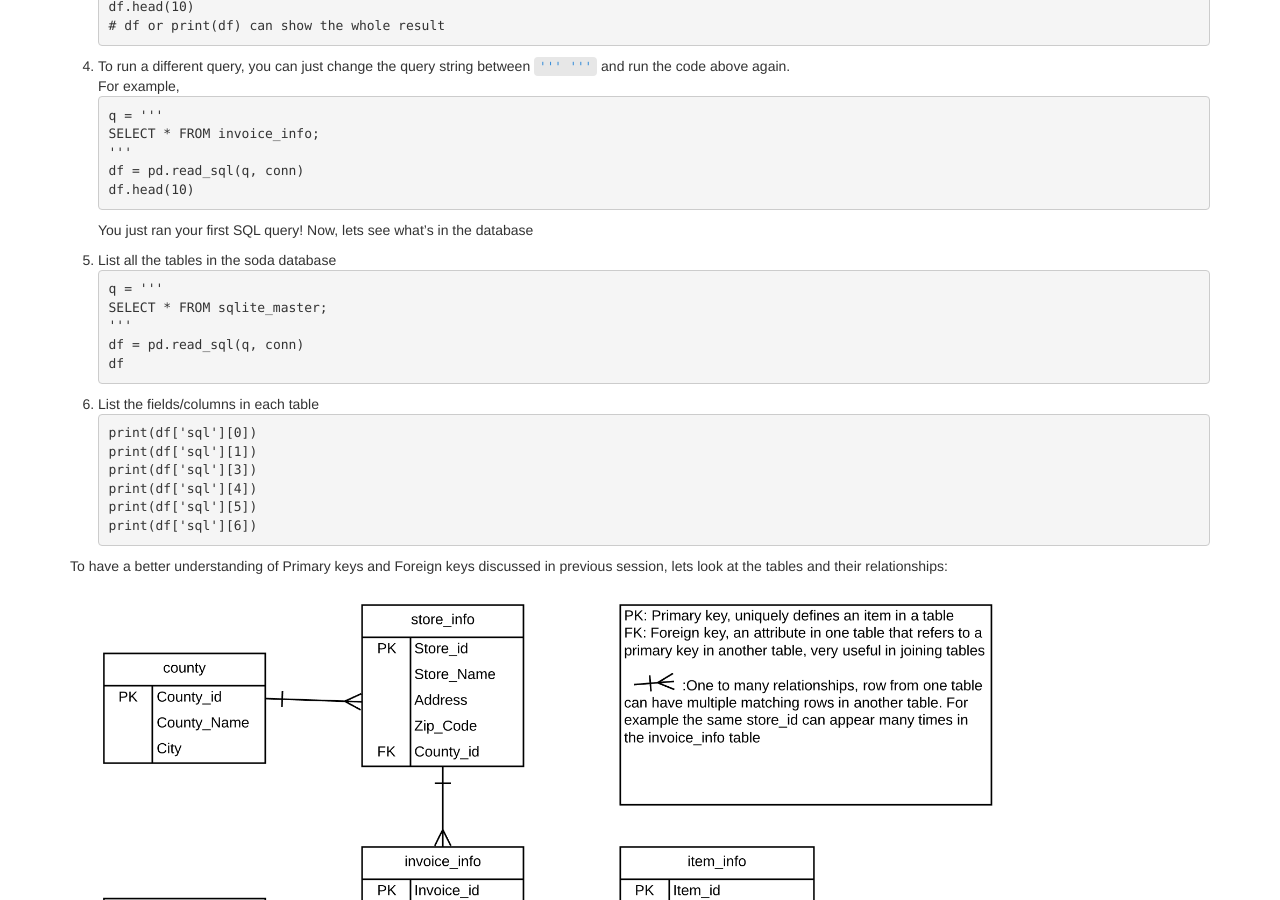
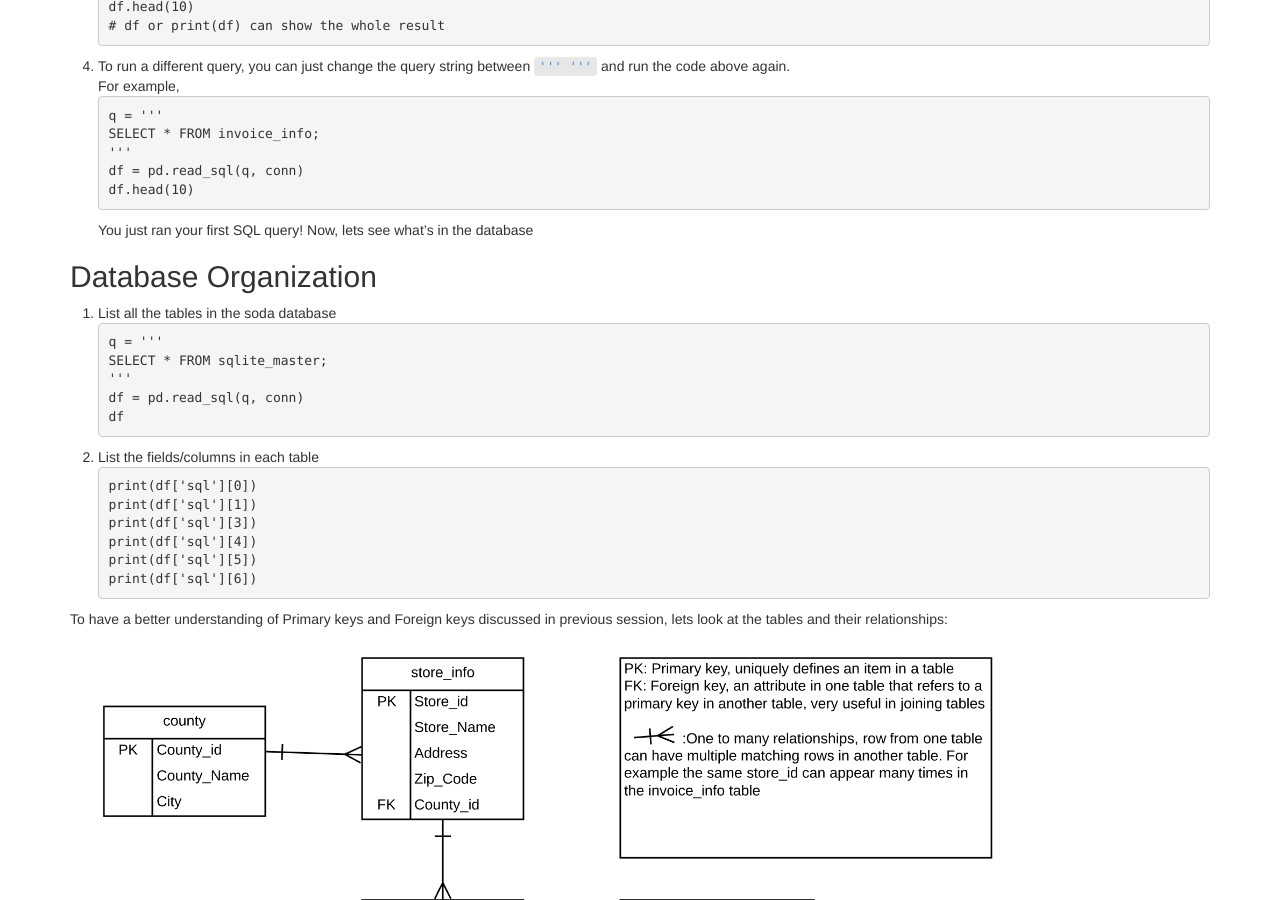
Before and after one commit to data-lessons/SQL-business, a Jekyll site: the page built from _episodes/01-sql-data.md, in a window 1280 px wide and 900 px high, scrolled down 1121 px. Built offline with Jekyll 4.4.1, drawn with Linux system fonts in a browser that asks for light colours.

Commit message:
Update 01-sql-data.md

````diff
--- a/_episodes/01-sql-data.md
+++ b/_episodes/01-sql-data.md
@@ -71,6 +71,8 @@ df = pd.read_sql(q, conn)
 df.head(10)
 ```
 You just ran your first SQL query! Now, lets see what's in the database
+
+## Database Organization
 
 1. List all the tables in the soda database
 ```python
````
